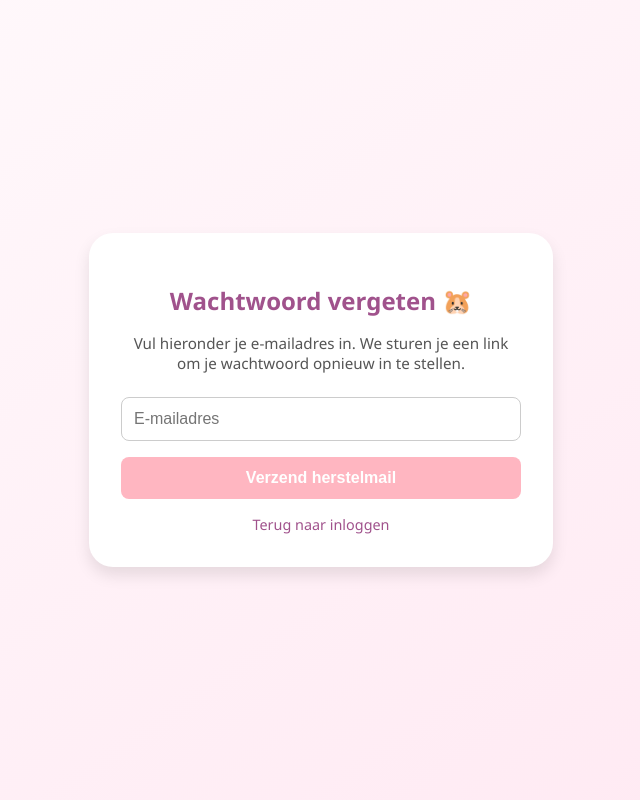
After one commit to Shinthegamer/pluisje-ai, a Flask app: page /forgot-password in a window 1280 px wide. The commit adds this page. Shown: the whole page, without its empty margins (319-959 px from the left). Run offline with Flask 3, Linux system fonts and the light colour scheme; parts of the project's set-up code (start-up, migrations or seed data) failed here and were passed over.

Commit message:
Pluisje herstel mailing

```diff
--- a/pluisje_ai_app.py
+++ b/pluisje_ai_app.py
@@ -1,7 +1,6 @@
-from flask import Flask, session, render_template, request, jsonify, redirect, url_for, flash
+from flask import Flask, session, render_template, request, jsonify, redirect, url_for, flash, Markup
 from openai import OpenAI
 from flask_sqlalchemy import SQLAlchemy
-from sqlalchemy import text
 import os
 from dotenv import load_dotenv
 from functools import wraps
@@ -10,8 +9,12 @@ from email.message import EmailMessage
 from werkzeug.security import generate_password_hash, check_password_hash
 import uuid
 from flask_migrate import Migrate
+from itsdangerous import URLSafeTimedSerializer
 
 load_dotenv()
+
+# Helper om tokens veilig te genereren
+serializer = URLSafeTimedSerializer(app.secret_key)
 
 app = Flask(__name__)
 client = OpenAI(api_key=os.getenv("OPENAI_API_KEY"))
@@ -80,7 +83,7 @@ def login():
             return redirect(url_for("login"))
 
         if not check_password_hash(user.password_hash, password):
-            flash("Wachtwoord klopt niet.", "error")
+            flash("Wachtwoord klopt niet.", "danger")
             return redirect(url_for("login"))
 
         session["email"] = user.email
@@ -105,44 +108,6 @@ def index():
     debug = app.debug
     return render_template("index.html", messages=chat_history, user=user_mode, debug=debug)
 
-@app.route("/test-email")
-@login_required
-def test_email():
-    smtp_server = os.getenv("SMTP_SERVER")
-    smtp_port = int(os.getenv("SMTP_PORT", 587))
-    smtp_username = os.getenv("SMTP_USERNAME")
-    smtp_password = os.getenv("SMTP_PASSWORD")
-
-    msg = EmailMessage()
-    msg["Subject"] = "Testmail van Pluisje.ai"
-    msg["From"] = smtp_username
-    msg["To"] = smtp_username  # Voor test stuur je naar jezelf
-    msg.set_content("Deze mail bevestigt dat SMTP correct werkt!")
-
-    try:
-        with smtplib.SMTP(smtp_server, smtp_port) as server:
-            server.starttls()
-            server.login(smtp_username, smtp_password)
-            server.send_message(msg)
-        return "Testmail succesvol verzonden!"
-    except Exception as e:
-        return f"Fout bij verzenden: {e}"
-
-@app.route("/test-db")
-@login_required
-def test_db():
-    try:
-        result = db.session.execute(text("SELECT 1")).scalar()
-        aantal_berichten = ChatMessage.query.count()
-        unieke_gebruikers = db.session.query(ChatMessage.user_email).distinct().count()
-
-        return (
-            f"✅ DB OK! Testresultaat: {result}<br>"
-            f"📨 Aantal berichten: {aantal_berichten}<br>"
-            f"👤 Aantal unieke gebruikers: {unieke_gebruikers}"
-        )
-    except Exception as e:
-        return f"❌ DB-fout: {str(e)}"
 
 @app.route("/logout")
 @login_required
@@ -276,9 +241,21 @@ def register():
         msg["Subject"] = "Bevestig je registratie bij Pluisje.ai"
         msg["From"] = os.getenv("SMTP_USERNAME")
         msg["To"] = email
-        msg.set_content(
-            f"Welkom bij Pluisje.ai!\n\nKlik op de onderstaande link om je e-mailadres te bevestigen:\n{verify_link}"
-        )
+        msg.set_content("Je e-mailclient ondersteunt geen HTML.")
+
+        msg.add_alternative(f"""\
+        <html>
+          <body style="font-family: sans-serif; background-color: #fffafc; padding: 2rem;">
+            <div style="max-width: 500px; margin: auto; background: white; padding: 2rem; border-radius: 1rem; box-shadow: 0 0 10px rgba(0,0,0,0.05);">
+              <h1 style="color: #a0528c;">Welkom bij Pluisje.ai 🐹</h1>
+              <p>Hoi {email},</p>
+              <p>Klik op onderstaande knop om je e-mailadres te bevestigen:</p>
+              <a href="{verify_link}" style="display: inline-block; padding: 1rem 2rem; background-color: #ffb6c1; color: white; border-radius: 1rem; text-decoration: none; font-weight: bold;">Bevestig mijn account</a>
+              <p style="margin-top: 2rem; font-size: 0.9rem; color: #999;">Geen idee waar dit over gaat? Negeer deze mail dan gewoon.</p>
+            </div>
+          </body>
+        </html>
+        """, subtype="html")
 
         try:
             with smtplib.SMTP(os.getenv("SMTP_SERVER"), int(os.getenv("SMTP_PORT", 587))) as server:
@@ -292,6 +269,80 @@ def register():
         return redirect(url_for("login"))
 
     return render_template("register.html")
+
+@app.route("/forgot-password", methods=["GET", "POST"])
+def forgot_password():
+    if request.method == "POST":
+        email = request.form.get("email", "").strip().lower()
+        user = User.query.filter_by(email=email).first()
+
+        if not user:
+            flash("Geen account gevonden met dit e-mailadres.", "warning")
+            return redirect(url_for("forgot_password"))
+
+        token = serializer.dumps(email, salt="reset")
+        reset_link = url_for("reset_password", token=token, _external=True)
+
+        msg = EmailMessage()
+        msg["Subject"] = "Reset je wachtwoord bij Pluisje.ai"
+        msg["From"] = os.getenv("SMTP_USERNAME")
+        msg["To"] = email
+        msg.set_content("Je e-mailclient ondersteunt geen HTML.")
+
+        msg.add_alternative(f"""\
+        <html>
+          <body style="font-family: sans-serif; background-color: #fffafc; padding: 2rem;">
+            <div style="max-width: 500px; margin: auto; background: white; padding: 2rem; border-radius: 1rem; box-shadow: 0 0 10px rgba(0,0,0,0.05);">
+              <h1 style="color: #a0528c;">Wachtwoord herstellen 🐹</h1>
+              <p>Hoi {email},</p>
+              <p>Klik op onderstaande knop om je wachtwoord opnieuw in te stellen:</p>
+              <a href="{reset_link}" style="display: inline-block; padding: 1rem 2rem; background-color: #ffb6c1; color: white; border-radius: 1rem; text-decoration: none; font-weight: bold;">Stel nieuw wachtwoord in</a>
+              <p style="margin-top: 2rem; font-size: 0.9rem; color: #999;">Heb je dit niet aangevraagd? Negeer deze mail dan gewoon.</p>
+            </div>
+          </body>
+        </html>
+        """, subtype="html")
+
+        try:
+            with smtplib.SMTP(os.getenv("SMTP_SERVER"), int(os.getenv("SMTP_PORT", 587))) as server:
+                server.starttls()
+                server.login(os.getenv("SMTP_USERNAME"), os.getenv("SMTP_PASSWORD"))
+                server.send_message(msg)
+            flash("Een herstelmail is verzonden naar je inbox.", "success")
+        except Exception as e:
+            flash(f"Fout bij verzenden van de resetmail: {e}", "danger")
+
+        return redirect(url_for("login"))
+
+    return render_template("forgot_password.html")
+
+
+@app.route("/reset-password/<token>", methods=["GET", "POST"])
+def reset_password(token):
+    try:
+        email = serializer.loads(token, salt="reset", max_age=3600)  # 1 uur geldig
+    except Exception:
+        flash("Ongeldige of verlopen resetlink.", "danger")
+        return redirect(url_for("login"))
+
+    if request.method == "POST":
+        new_pw = request.form.get("password")
+        if not new_pw:
+            flash("Voer een nieuw wachtwoord in.", "warning")
+            return redirect(request.url)
+
+        user = User.query.filter_by(email=email).first()
+        if not user:
+            flash("Gebruiker niet gevonden.", "danger")
+            return redirect(url_for("login"))
+
+        user.password_hash = generate_password_hash(new_pw)
+        db.session.commit()
+        flash("Je wachtwoord is bijgewerkt. Je kunt nu inloggen.", "success")
+        return redirect(url_for("login"))
+
+    return render_template("reset_password.html", token=token)
+
 
 @app.route("/verify")
 def verify():
@@ -312,7 +363,6 @@ def verify():
     return render_template("welcome.html", email=email)
 
 if __name__ == "__main__":
-    with app.app_context():
-        db.create_all()
+    # Alleen voor lokaal testen, handmatig draaien
     port = int(os.environ.get("PORT", 5000))
     app.run(host="0.0.0.0", port=port, debug=debug_mode)
--- a/static/style.css
+++ b/static/style.css
@@ -21,6 +21,81 @@ body {
   box-shadow: 0 8px 20px rgba(0, 0, 0, 0.05);
   box-sizing: border-box;
 }
+
+/* Wachtwoordherstel opmaak */
+.reset-body,
+.forgot-body {
+    display: flex;
+    justify-content: center;
+    align-items: center;
+    height: 100vh;
+    background: linear-gradient(145deg, #fffafc, #ffe8f2);
+}
+
+.reset-container,
+.forgot-container {
+    background: white;
+    padding: 2rem;
+    border-radius: 1.5rem;
+    box-shadow: 0 8px 16px rgba(0, 0, 0, 0.1);
+    text-align: center;
+    max-width: 400px;
+    width: 100%;
+}
+
+.reset-container h2,
+.forgot-container h2 {
+    color: #a0528c;
+    margin-bottom: 1rem;
+}
+
+.reset-container p,
+.forgot-container p {
+    font-size: 0.95rem;
+    color: #555;
+    margin-bottom: 1.5rem;
+}
+
+.reset-container form,
+.forgot-container form {
+    display: flex;
+    flex-direction: column;
+    gap: 1rem;
+}
+
+.reset-container input,
+.forgot-container input {
+    padding: 0.75rem;
+    border: 1px solid #ccc;
+    border-radius: 0.5rem;
+    font-size: 1rem;
+}
+
+.reset-container button,
+.forgot-container button {
+    padding: 0.75rem;
+    background-color: #ffb6c1;
+    color: white;
+    border: none;
+    border-radius: 0.5rem;
+    font-weight: bold;
+    cursor: pointer;
+}
+
+.reset-container button:hover,
+.forgot-container button:hover {
+    background-color: #e09cab;
+}
+
+.reset-container a,
+.forgot-container a {
+    display: inline-block;
+    margin-top: 1rem;
+    font-size: 0.9rem;
+    color: #a0528c;
+    text-decoration: none;
+}
+
 
 /* Welkomstkop */
 h1 {
--- /dev/null
+++ b/templates/forgot_password.html
@@ -0,0 +1,18 @@
+<!DOCTYPE html>
+<html>
+<head>
+    <title>Wachtwoord vergeten - Pluisje.ai</title>
+    <link rel="stylesheet" href="{{ url_for('static', filename='style.css') }}">
+</head>
+<body class="forgot-body">
+    <div class="forgot-container">
+        <h2>Wachtwoord vergeten 🐹</h2>
+        <p>Vul hieronder je e-mailadres in. We sturen je een link om je wachtwoord opnieuw in te stellen.</p>
+        <form method="post">
+            <input type="email" name="email" placeholder="E-mailadres" required>
+            <button type="submit">Verzend herstelmail</button>
+        </form>
+        <a href="{{ url_for('login') }}">Terug naar inloggen</a>
+    </div>
+</body>
+</html>
```
Also changed, not shown: templates/reset_password.html (added, +17 -0 lines).
